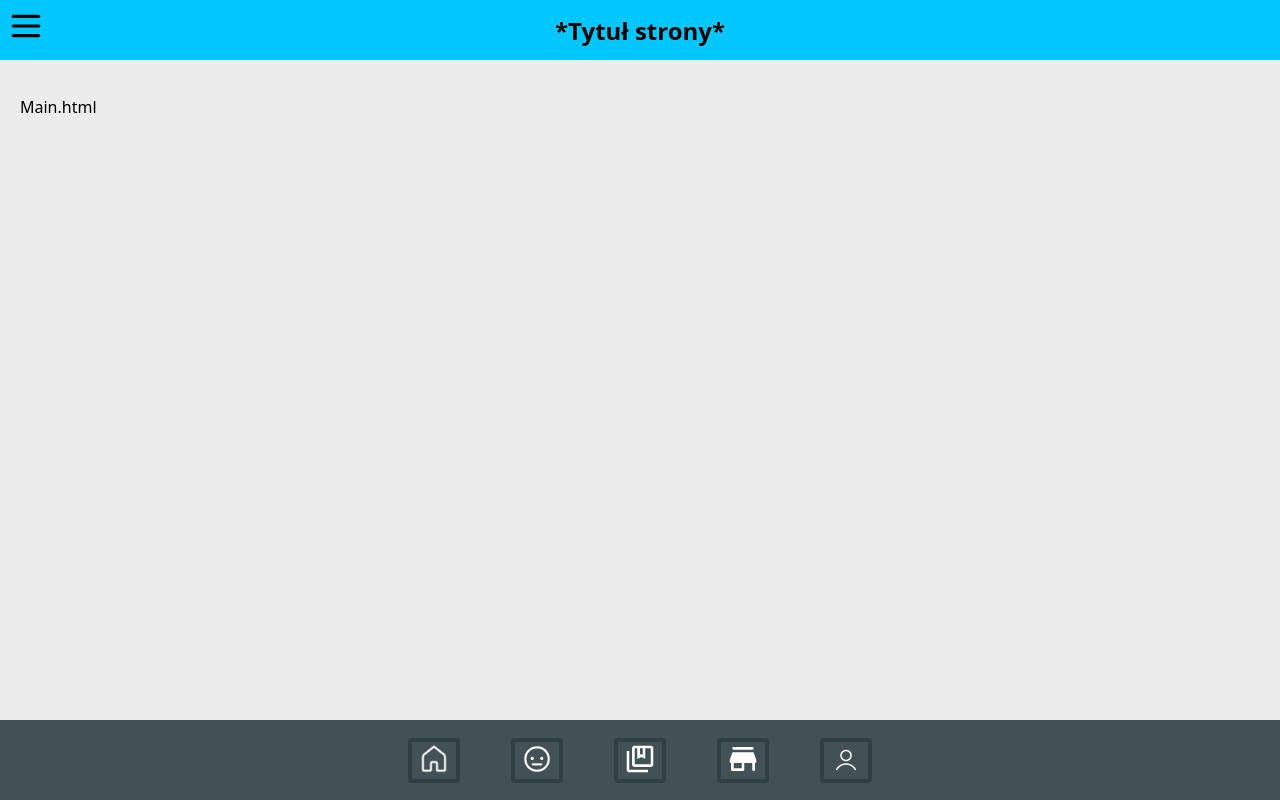
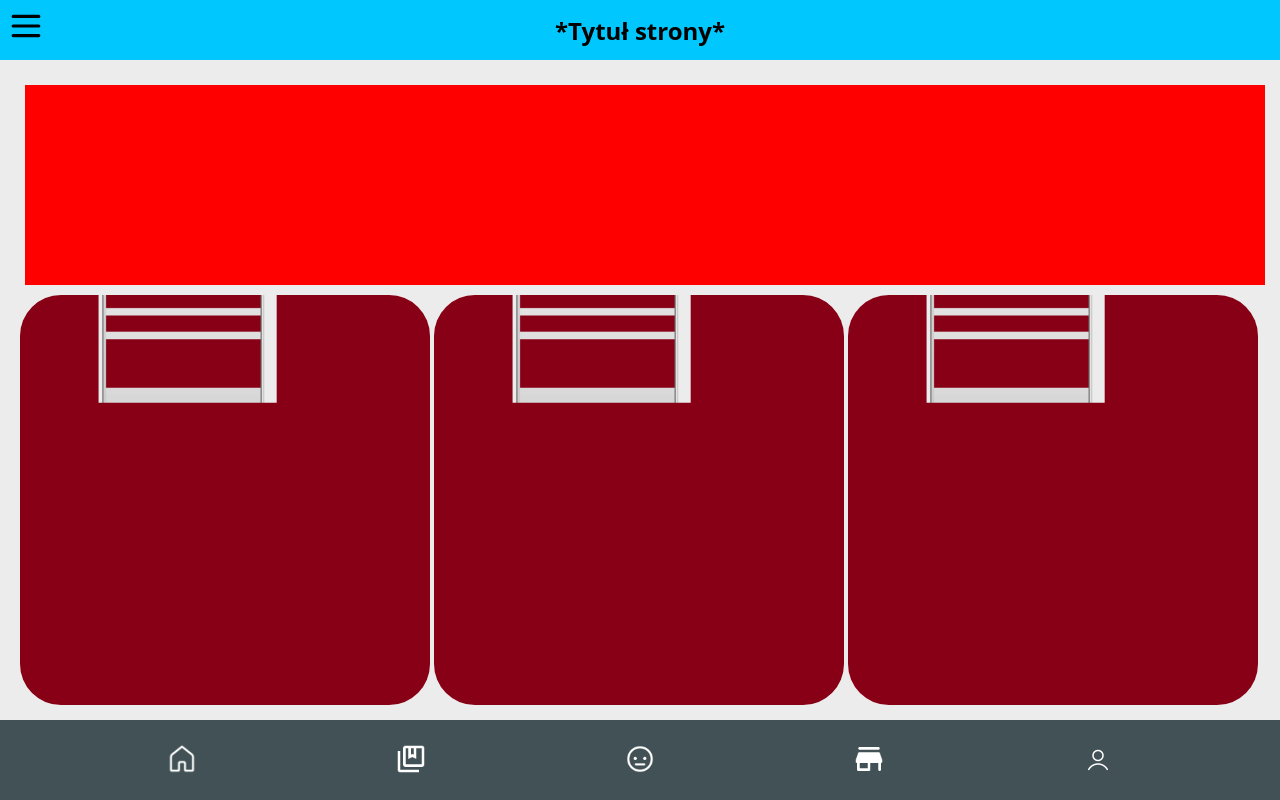
Before and after one commit to hexon-code/blob-apka, a plain HTML site: page index.html in a window 1280 px wide. Drawn offline with Linux system fonts and the light colour scheme.

Commit message:
Add blobek page with canvas and action buttons; update navigation to default to blobek

```diff
--- a/Pages/blobek.html
+++ b/Pages/blobek.html
@@ -0,0 +1,7 @@
+<div class="blobek">
+    <canvas>
+    </canvas>
+    <button class="action-button" onclick="Feed()"><img src="Bez tytułu.png"></button>
+    <button class="action-button" onclick="Play()"><img src="Bez tytułu.png"></button>
+    <button class="action-button" onclick="More()"><img src="Bez tytułu.png"></button>
+</div>
--- a/index.html
+++ b/index.html
@@ -30,8 +30,8 @@
 
         <div class="bottom-bar">
             <button onclick="ChangePage('home.html')"><img src="Assets/domek.png" width="32" height="32" id="home_button"></button>
+            <button onclick="ChangePage('library.html')"><img src="Assets/ksiazki.png" width="32" height="32" id="library_button"></button>
             <button onclick="ChangePage('blobek.html')"><img src="Assets/blobek.png" width="32" height="32" id="blobek_button"></button>
-            <button onclick="ChangePage('library.html')"><img src="Assets/ksiazki.png" width="32" height="32" id="library_button"></button>
             <button onclick="ChangePage('shop.html')"><img src="Assets/sklep.png" width="32" height="32" id="shop_button"></button>
             <button onclick="ChangePage('profile.html')"><img src="Assets/osoba.png" width="32" height="32" id="profile_button"></button>
         </div>
@@ -42,7 +42,7 @@
     const all = document.getElementById('all');
     const contentDiv = document.getElementById('content');
 
-    let currentPage = 'home.html';
+    let currentPage = 'blobek.html';
 
     function btn_menu() {
         const isMenuHidden = menu.style.display === 'none';
--- a/style.css
+++ b/style.css
@@ -25,13 +25,13 @@ img {
 }
 
 .content {
+    margin: 0px;
     margin-top: var(--top-bar-height);
     display: flex;
     height: calc(100vh - var(--top-bar-height) - var(--bottom-bar-height) - 40px);
     padding: 20px;
-    padding-right: 5px;
-    overflow-y: scroll;
-    background-color: var(--content-bg);
+    overflow-y: visible;
+    background-color: var(--content-bg);;
 }
 
 .top-bar {
@@ -55,7 +55,7 @@ img {
     display: flex;
     overflow-y: visible;
     position: fixed;
-    justify-content: center;
+    justify-content:space-evenly;
     align-items: center;
 }
 
@@ -63,9 +63,10 @@ img {
     margin: calc(100vw / ( var(--bottom-bar-button-count) * 10));
     margin-top: 0;
     margin-bottom: 0;
-    border: 4px solid var(--bottom-bar-button-border-bg);
+    border: none;
     border-radius: 4px;
     background-color: var(--bottom-bar-bg);
+    padding: 5px;
 }
 
 .bottom-bar button:active {
@@ -283,3 +284,36 @@ span
     transform:rotate(405deg);
   }
 }
+
+.blobek{
+    padding: 0px;
+    margin: 0px;
+
+}
+
+.blobek canvas{
+    height: calc((100vh - var(--top-bar-height) - var(--bottom-bar-height)) - calc((100vw - 50px) / 3 ) - 50px );
+    width: calc(100vw - 40px);
+    background-color: rgb(255, 0, 0);
+    margin: 5px;
+    right: 20px;
+}
+
+.blobek .action-button{
+    position: relative;
+    width: calc((100vw - 50px) / 3 );
+    height: calc((100vw - 50px) / 3 );
+    padding: 0px;
+    border: none;
+    background-color: transparent;
+}
+
+.blobek .action-button img{
+    width: calc((100vw - 50px) / 3 );
+    height: calc((100vw - 50px) / 3 );
+    overflow: hidden;
+    object-fit: cover;
+    left: -1px;
+    top: -1px;
+    border-radius: 10%;
+}
```
Also changed, not shown: Bez tytułu.png (added).
